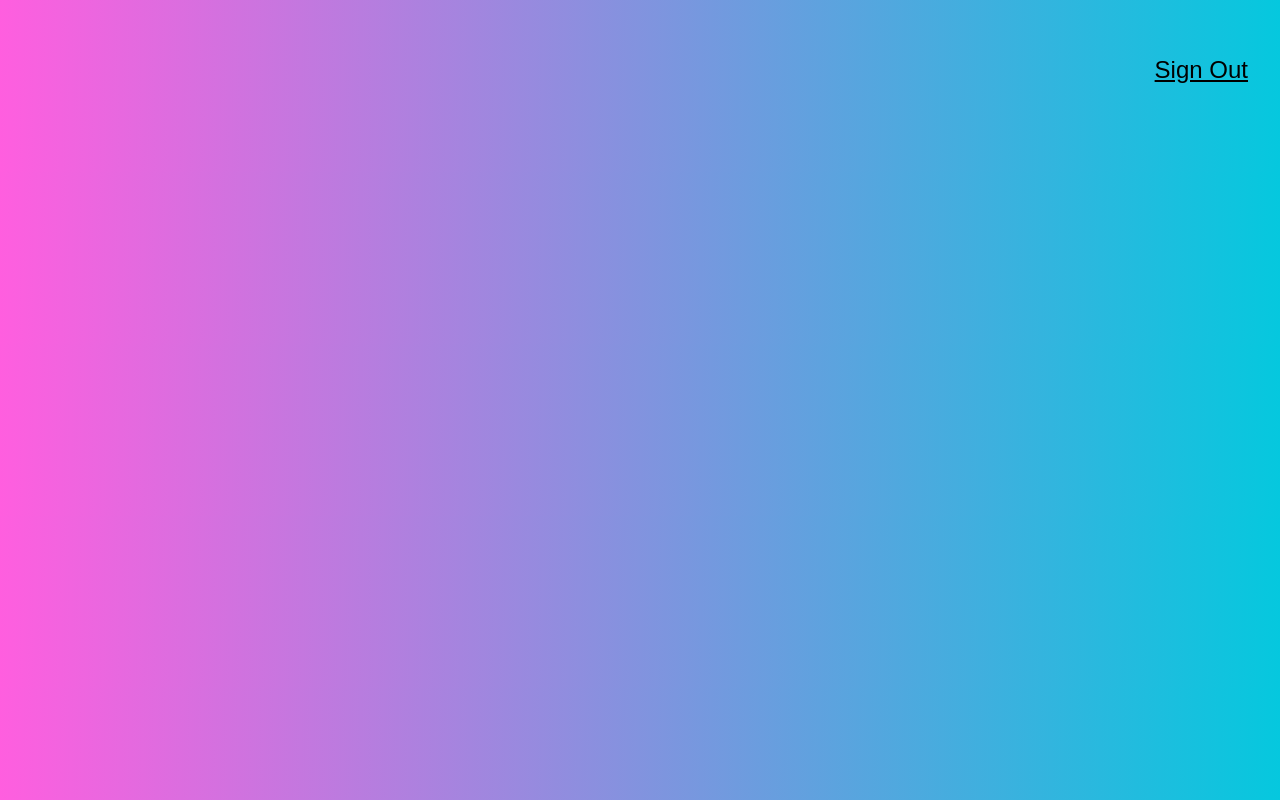
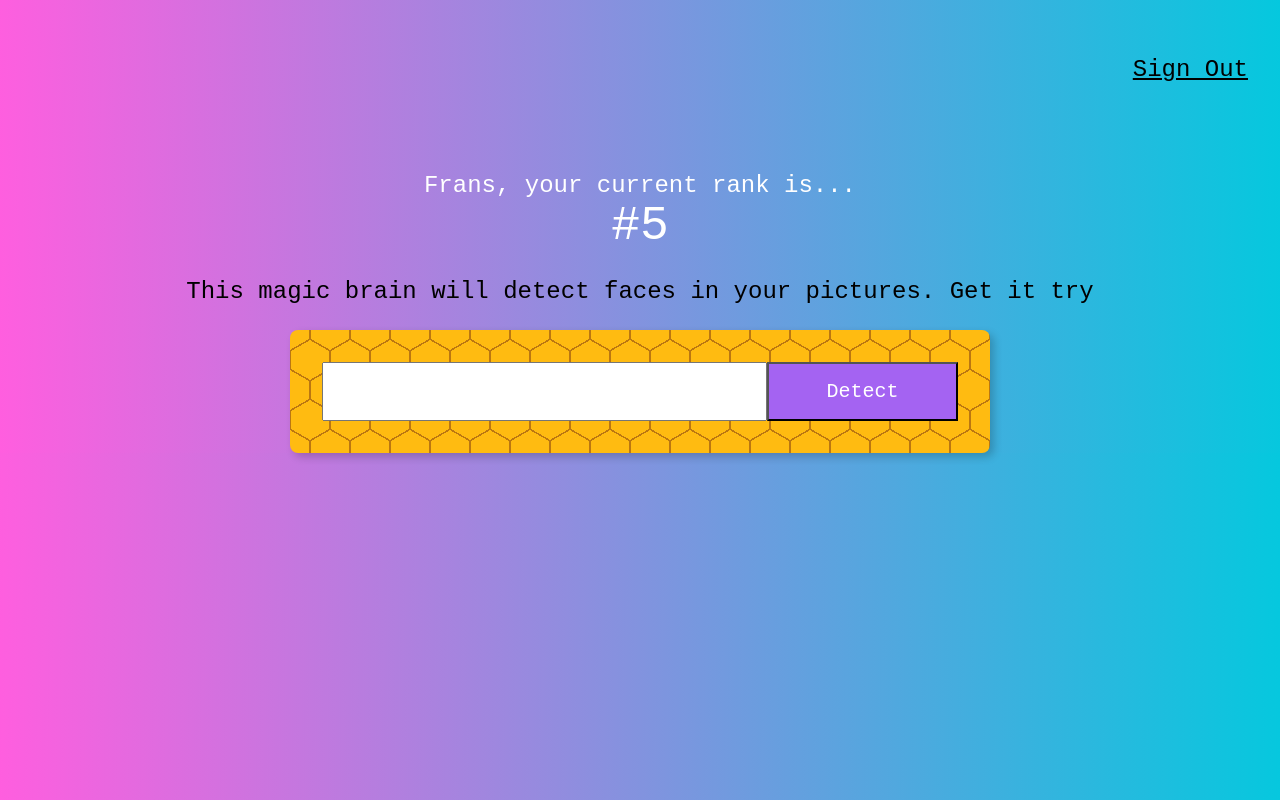
Before and after one commit to frans250k/face-recognitionbrain, a React (Create React App) app: page / in a window 1280 px wide. Built offline with nearby package versions, Linux system fonts and the light colour scheme.

Commit message:
tambah komponent Rank, ImageLink dan lib pkg react-tilt.js

```diff
--- /dev/null
+++ b/src/App.css
@@ -0,0 +1,9 @@
+.App {
+  /* font-family: sans-serif; */
+  text-align: center;
+}
+
+.center {
+  display: flex;
+  justify-content: center;
+}
--- a/src/App.js
+++ b/src/App.js
@@ -1,18 +1,25 @@
-import React from "react";
-import "./styles.css";
-
+import React, { Component } from "react";
 import Navigation from './components/Navigation/Navigation';
 import Logo from './components/Logo/Logo';
+import ImageLinkForm from './components/ImageLinkForm/ImageLinkForm';
+import Rank from './components/Rank/Rank';
+
+import './App.css';
 
 
+class App extends Component {
+  render() {
+    return (
+      <div className="App">
+        <Navigation />
+        <Logo />
+        <Rank />
+        <ImageLinkForm />
+        {/* <FaceRecognition /> */}
+      </div>
+    );
 
-export default function App() {
-  return (
-    <div className="App">
-      <Navigation />
-      <Logo />
-      {/* <ImageLinkForm />
-      <FaceRecognition /> */}
-    </div>
-  );
+  }
 }
+
+export default App;
--- /dev/null
+++ b/src/components/ImageLinkForm/ImageLinkForm.css
@@ -0,0 +1,11 @@
+.form {
+  width: 700px;
+  background:
+  radial-gradient(circle farthest-side at 0% 50%,#fb1 23.5%,rgba(240,166,17,0) 0)21px 30px,
+  radial-gradient(circle farthest-side at 0% 50%,#B71 24%,rgba(240,166,17,0) 0)19px 30px,
+  linear-gradient(#fb1 14%,rgba(240,166,17,0) 0, rgba(240,166,17,0) 85%,#fb1 0)0 0,
+  linear-gradient(150deg,#fb1 24%,#B71 0,#B71 26%,rgba(240,166,17,0) 0,rgba(240,166,17,0) 74%,#B71 0,#B71 76%,#fb1 0)0 0,
+  linear-gradient(30deg,#fb1 24%,#B71 0,#B71 26%,rgba(240,166,17,0) 0,rgba(240,166,17,0) 74%,#B71 0,#B71 76%,#fb1 0)0 0,
+  linear-gradient(90deg,#B71 2%,#fb1 0,#fb1 98%,#B71 0%)0 0 #fb1;
+  background-size: 40px 60px;
+}
--- /dev/null
+++ b/src/components/ImageLinkForm/ImageLinkForm.js
@@ -0,0 +1,22 @@
+import React from 'react';
+
+import './ImageLinkForm.css';
+
+
+const ImageLinkForm = () => {
+return (
+  <div>
+    <p className='f3'>
+      {'This magic brain will detect faces in your pictures. Get it try'}
+      </p>
+      <div className='center'>
+        <div className='form center pa4 br3 shadow-5'>
+        <input className='f4 pa3 w-70 center' type='text' />
+        <button className='w-30 grow f4 link ph3 pv3 dib white bg-light-purple'>Detect</button>
+        </div>
+      </div>
+  </div>
+  )
+}
+
+export default ImageLinkForm;
--- /dev/null
+++ b/src/components/Logo/Logo.css
@@ -0,0 +1,3 @@
+.Tilt {
+  background: linear-gradient(89deg, #FF5EDF 0%, #05C8DE 100%)
+}
--- /dev/null
+++ b/src/components/Rank/Rank.js
@@ -0,0 +1,16 @@
+import React from 'react';
+
+const Rank = () => {
+  return (
+    <div>
+      <div className='white f3'>
+      {'Frans, your current rank is...'}
+      </div>
+      <div className='white f1'>
+      {'#5'}
+      </div>
+    </div>
+  )
+}
+
+export default Rank;
--- a/src/index.css
+++ /dev/null
@@ -1,4 +0,0 @@
-body {
-background: linear-gradient(89deg, #FF5EDF 0%, #05C8DE 100%)
-
-}
--- a/src/index.js
+++ b/src/index.js
@@ -2,8 +2,8 @@
 import ReactDOM from "react-dom";
 import App from "./App";
 
-import './index.css';
 import 'tachyons';
+import './styles.css';
 
 const rootElement = document.getElementById("root");
 ReactDOM.render(
--- a/src/styles.css
+++ b/src/styles.css
@@ -1,8 +1,15 @@
-.App {
+/* .App {
   font-family: sans-serif;
   text-align: center;
+} */
+
+body {
+  margin: 0;
+  padding: 0;
+  font-family: 'Courier New', Courier, monospace;
+  background: linear-gradient(89deg, #FF5EDF 0%, #05C8DE 100%)
 }
 
-/* body {
-  background: linear-gradient(89deg, #FF5EDF 0%, #05C8DE 100%)
-} */
+button {
+  cursor: pointer;
+}
```
Also changed, not shown: src/components/Logo/logo.png (added).
